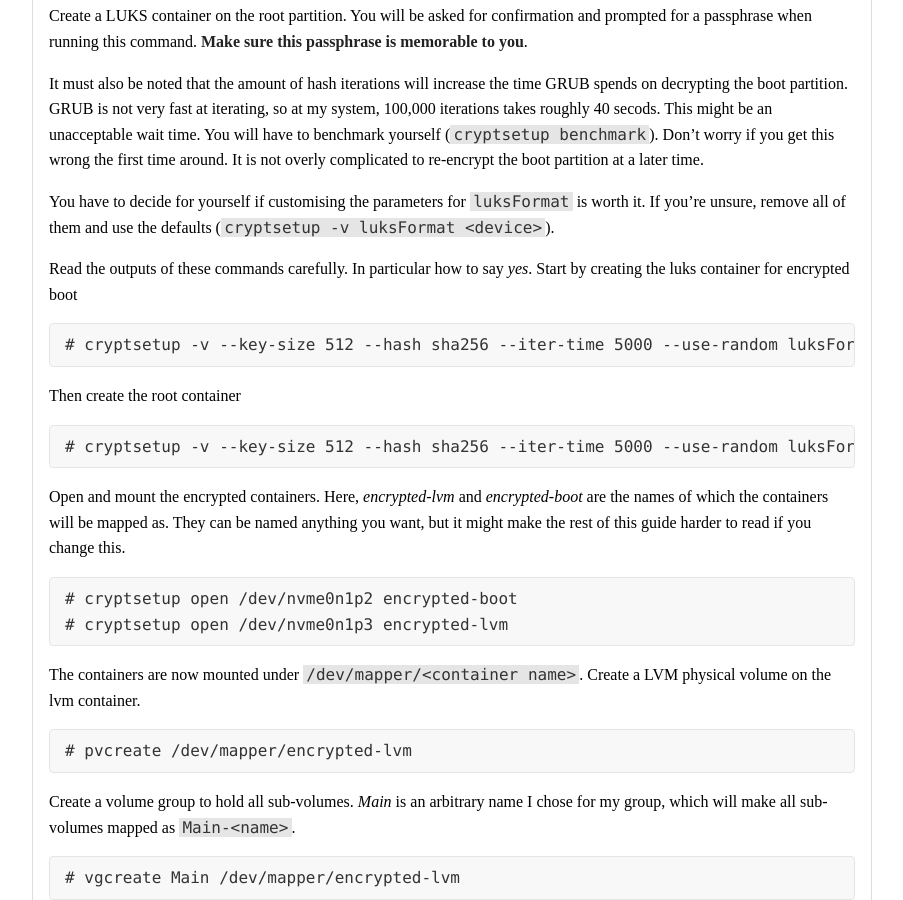
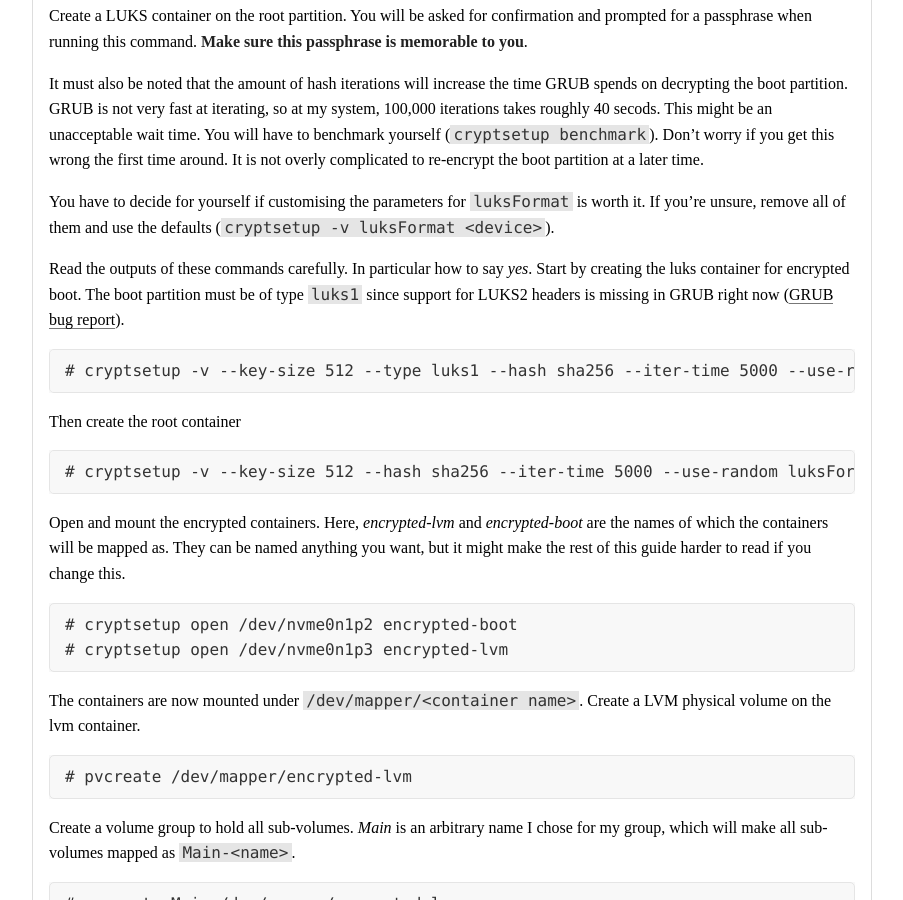
Before and after one commit to stigok/blog.stigok.com, a Jekyll site: the page built from collections/_posts/2018-05-03-lvm-in-luks-with-encrypted-boot-partition-and-suspend-to-disk.md, in a window 1280 px wide and 900 px high, scrolled down 3651 px. Shown: the whole window, without its empty margins (188-1091 px from the left). Built offline with Jekyll 4.4.1, drawn with Linux system fonts in a browser that asks for light colours.

Commit message:
Use LUKS1 for boot partition
LUKS2 and Argon2i is not currently not supported. See bug report in the GRUB
bug tracker for more information.

https://savannah.gnu.org/bugs/?55093

```diff
--- a/collections/_posts/2018-05-03-lvm-in-luks-with-encrypted-boot-partition-and-suspend-to-disk.md
+++ b/collections/_posts/2018-05-03-lvm-in-luks-with-encrypted-boot-partition-and-suspend-to-disk.md
@@ -171,9 +171,10 @@ You have to decide for yourself if customising the parameters for `luksFormat` i
 If you're unsure, remove all of them and use the defaults (`cryptsetup -v luksFormat <device>`).
 
 Read the outputs of these commands carefully. In particular how to say *yes*. Start by creating
-the luks container for encrypted boot
+the luks container for encrypted boot. The boot partition must be of type `luks1` since support
+for LUKS2 headers is missing in GRUB right now ([GRUB bug report](https://savannah.gnu.org/bugs/?55093)).
 
-    # cryptsetup -v --key-size 512 --hash sha256 --iter-time 5000 --use-random luksFormat /dev/nvme0n1p2
+    # cryptsetup -v --key-size 512 --type luks1 --hash sha256 --iter-time 5000 --use-random luksFormat /dev/nvme0n1p2
 
 Then create the root container
 
```
